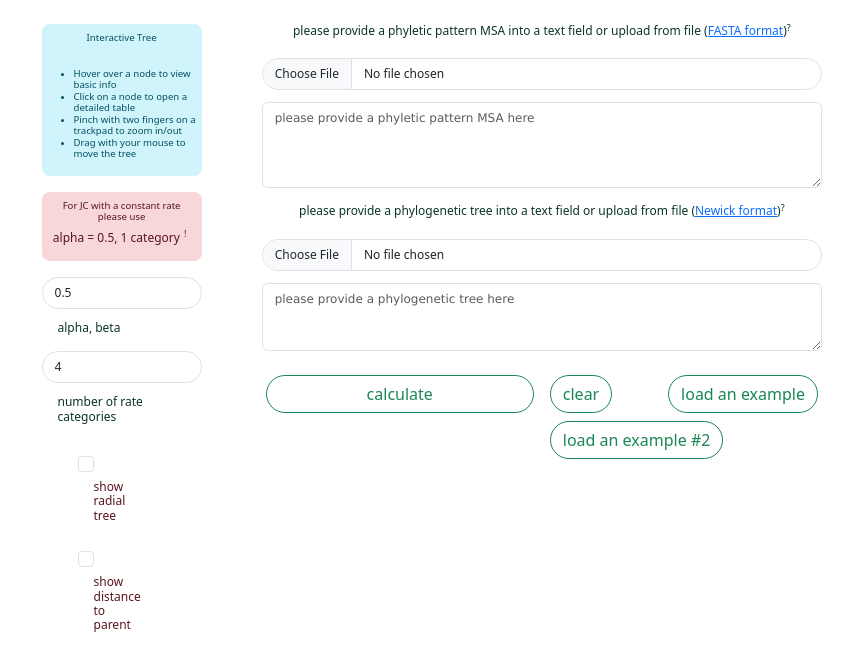
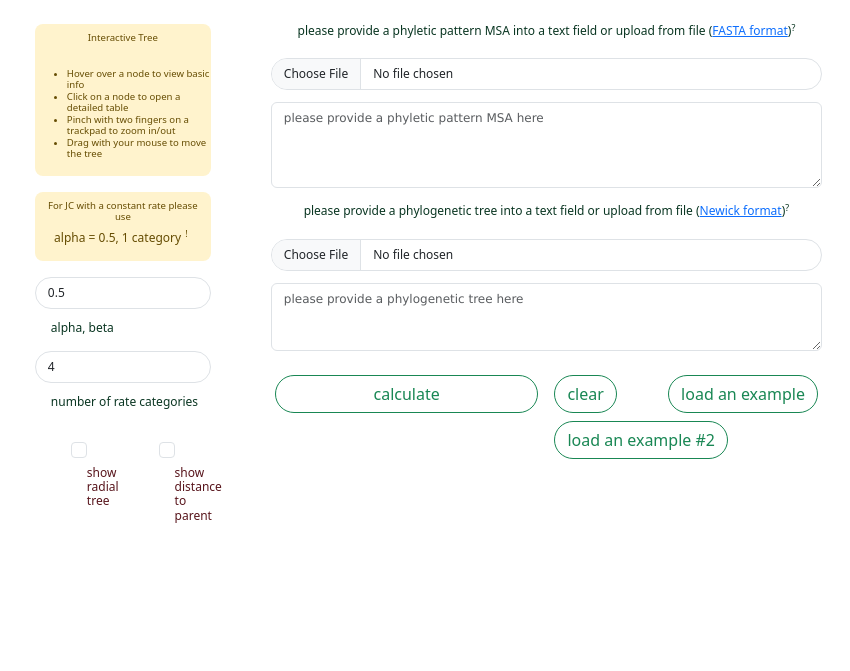
Before and after one commit to junior-iv/gloome, a Flask app: page / in a window 1280 px wide. Shown: the part 92-763 px from the top of the page, without its empty margins (430-1280 px from the left). Run offline with Flask 3, Linux system fonts and the light colour scheme; parts of the project's set-up code (start-up, migrations or seed data) failed here and were passed over.

Commit message:
5.25.25v

```diff
--- a/app/templates/index.html
+++ b/app/templates/index.html
@@ -31,7 +31,7 @@
             </div>
         </div>
         <div class="d-flex gap-2 flex-column text-end w-15 justify-content-end m-3 p-2">
-            <div id="treeHelp" class="d-flex gap-2 flex-column border-info-subtle border-1 text-opacity-75 bg-opacity-50 bg-info-subtle text-info-emphasis text-start rounded-3 h8">
+            <div id="treeHelp" class="d-flex gap-2 flex-column border-info-subtle border-1 text-opacity-75 bg-opacity-50 bg-warning-subtle text-warning-emphasis text-start rounded-3 h8">
                 <p class="mt-2 text-center">Interactive Tree</p>
                 <ul>
                 <li>Hover over a node to view basic info</li>
@@ -40,7 +40,7 @@
                 <li>Drag with your mouse to move the tree</li>
                 </ul>
             </div>
-            <div id="treeHelp" class="d-flex gap-2 flex-column border-danger-subtle border-1 text-opacity-75 bg-opacity-50 bg-danger-subtle text-danger-emphasis text-center rounded-3 h8 p-2">
+            <div id="treeHelp" class="d-flex gap-2 flex-column border-danger-subtle border-1 text-opacity-75 bg-opacity-50 bg-warning-subtle text-warning-emphasis text-center rounded-3 h8 p-2">
                 For JC with a constant rate please use <br> <span class="h7">alpha = 0.5, 1 category<sup class="mx-1">&excl;</sup></span>
             </div>
 {#            <label for="treeHelp" class="fw-bold h7 text-center text-opacity-75 text-danger mb-3"></label>#}
@@ -50,7 +50,7 @@
             <input value="{{categories_quantity}}" id="categoriesQuantity" name="categoriesQuantity"
                    type="number" min="1" max="1000" step="1" class="form-control rounded-pill"/>
             <label for="categoriesQuantity" class="h7 text-start text-success-emphasis ms-3 mt-1 mb-2">number of rate categories</label>
-            <div class="container gap-2 d-flex flex-column h-auto w-100 m-2">
+            <div class="container gap-2 d-flex flex-row h-auto w-100 m-2">
                 <div class="container gap-2 d-flex flex-column h-auto w-50 m-1">
                     <input value="1" id="isRadialTree" name="isRadialTree" onchange="reDrawPhylogeneticTree()"
                            type="checkbox" class="form-check-input rounded-1"/>
```
